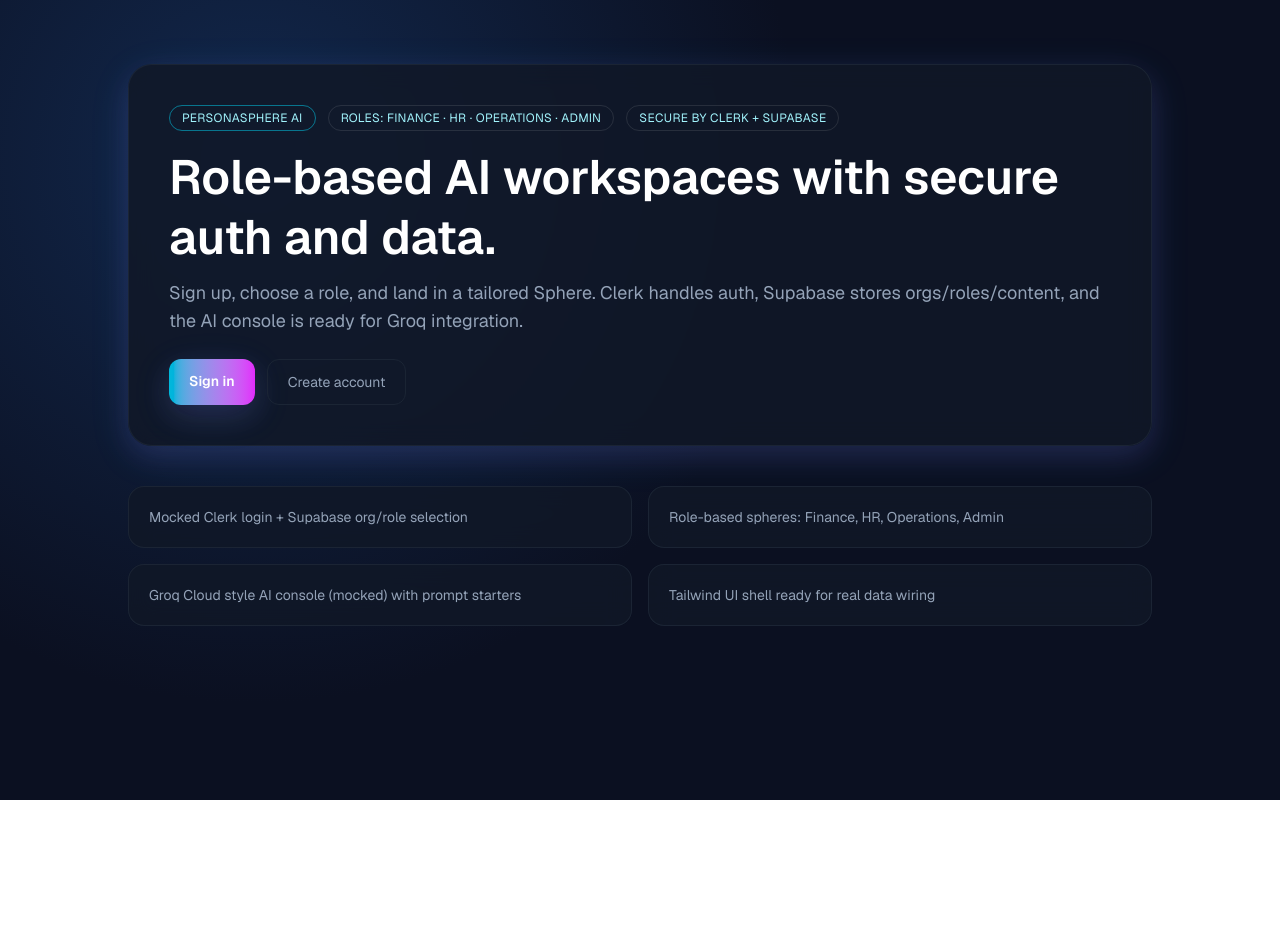
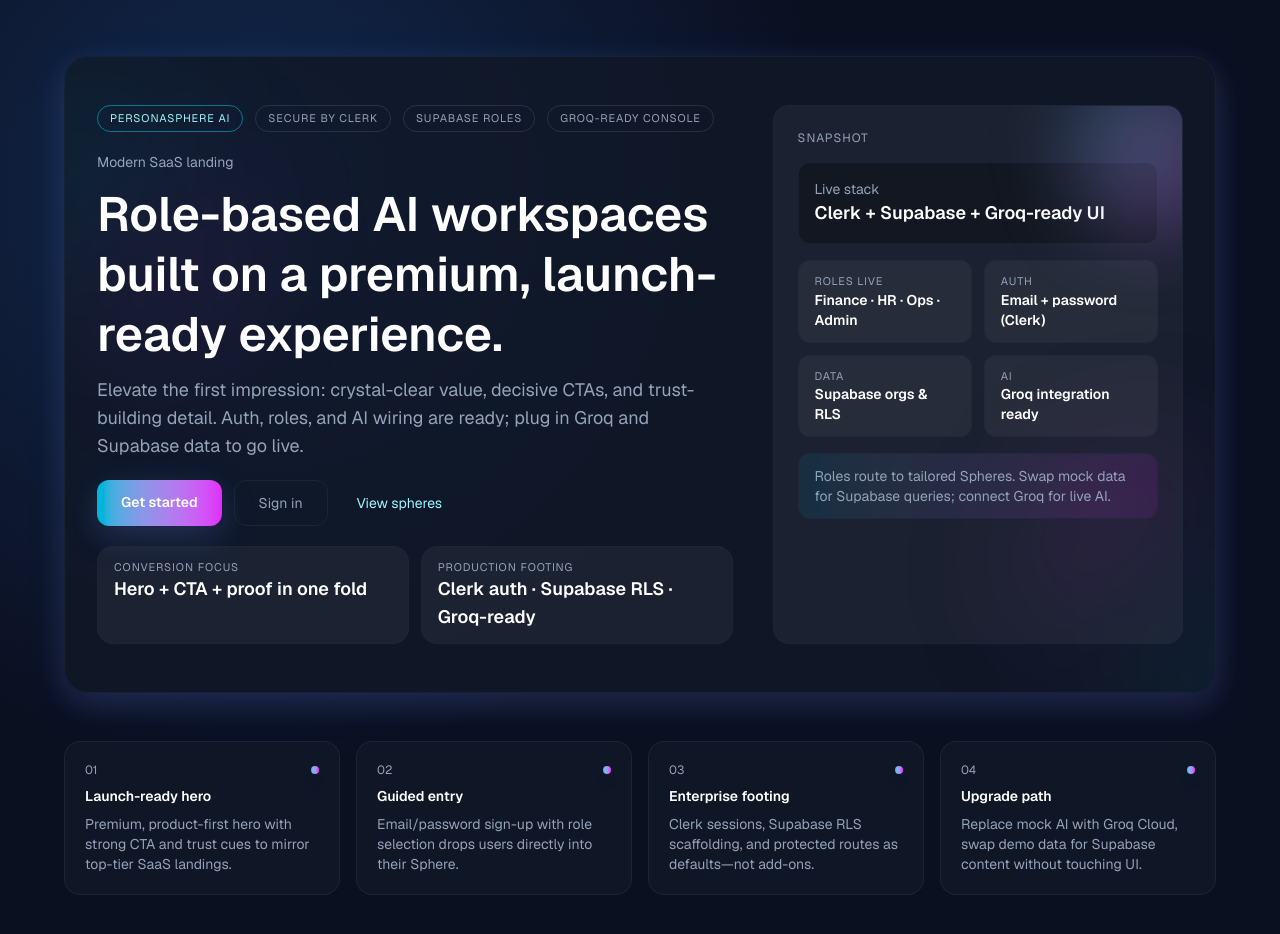
Before and after one commit to Yasir-Khan-7/PersonaShere_AI, a Next.js app: page / in a window 1280 px wide. Shown: the top 934 px of the page. Before the commit the page ends 800 px from the top, so only its background shows below. Built offline with nearby package versions, Linux system fonts and the light colour scheme.

Commit message:
style: premium landing hero and highlights

```diff
--- a/app/page.tsx
+++ b/app/page.tsx
@@ -1,58 +1,142 @@
 import Link from "next/link";
-import { ROLE_LABELS } from "@/lib/mockAuth";
 
-const features = [
-  "Mocked Clerk login + Supabase org/role selection",
-  "Role-based spheres: Finance, HR, Operations, Admin",
-  "Groq Cloud style AI console (mocked) with prompt starters",
-  "Tailwind UI shell ready for real data wiring",
+const badges = ["Secure by Clerk", "Supabase roles", "Groq-ready console"];
+
+const stats = [
+  { label: "Roles live", value: "Finance · HR · Ops · Admin" },
+  { label: "Auth", value: "Email + password (Clerk)" },
+  { label: "Data", value: "Supabase orgs & RLS" },
+  { label: "AI", value: "Groq integration ready" },
+];
+
+const highlights = [
+  {
+    title: "Launch-ready hero",
+    desc: "Premium, product-first hero with strong CTA and trust cues to mirror top-tier SaaS landings.",
+  },
+  {
+    title: "Guided entry",
+    desc: "Email/password sign-up with role selection drops users directly into their Sphere.",
+  },
+  {
+    title: "Enterprise footing",
+    desc: "Clerk sessions, Supabase RLS scaffolding, and protected routes as defaults—not add-ons.",
+  },
+  {
+    title: "Upgrade path",
+    desc: "Replace mock AI with Groq Cloud, swap demo data for Supabase content without touching UI.",
+  },
 ];
 
 export default function Home() {
   return (
-    <div className="min-h-screen px-6 py-16">
-      <div className="mx-auto flex max-w-5xl flex-col gap-10">
-        <div className="glass shadow-glow rounded-3xl border border-[color:var(--color-border)]/70 p-10 text-white">
-          <div className="flex flex-wrap items-center gap-3 text-xs uppercase tracking-wide text-cyan-200">
+    <div className="min-h-screen px-6 py-14">
+      <div className="mx-auto flex max-w-6xl flex-col gap-12">
+        <section className="relative overflow-hidden rounded-3xl border border-[color:var(--color-border)]/60 bg-[color:var(--color-card)]/80 px-8 py-12 shadow-glow">
+          <div className="pointer-events-none absolute -left-16 top-10 h-64 w-64 rounded-full bg-gradient-to-br from-cyan-500/25 via-transparent to-fuchsia-500/20 blur-3xl" />
+          <div className="pointer-events-none absolute -right-24 -bottom-10 h-72 w-72 rounded-full bg-gradient-to-br from-fuchsia-500/25 via-transparent to-cyan-500/20 blur-3xl" />
+          <div className="relative grid gap-10 lg:grid-cols-5">
+            <div className="lg:col-span-3 flex flex-col gap-5 text-white">
+              <div className="flex flex-wrap items-center gap-3 text-[11px] uppercase tracking-[0.08em] text-cyan-200">
                 <span className="rounded-full border border-cyan-400/50 px-3 py-1">PersonaSphere AI</span>
-            <span className="rounded-full border border-white/10 px-3 py-1">
-              Roles: {Object.values(ROLE_LABELS).join(" · ")}
+                {badges.map((badge) => (
+                  <span key={badge} className="rounded-full border border-white/10 px-3 py-1 text-[color:var(--color-muted)]">
+                    {badge}
                   </span>
-            <span className="rounded-full border border-white/10 px-3 py-1">Secure by Clerk + Supabase</span>
+                ))}
               </div>
-          <h1 className="mt-4 text-4xl font-semibold leading-tight sm:text-5xl">
-            Role-based AI workspaces with secure auth and data.
+              <div className="flex flex-col gap-3">
+                <p className="text-sm text-[color:var(--color-muted)]">Modern SaaS landing</p>
+                <h1 className="text-4xl font-semibold leading-tight sm:text-5xl">
+                  Role-based AI workspaces built on a premium, launch-ready experience.
                 </h1>
-          <p className="mt-3 text-lg text-[color:var(--color-muted)]">
-            Sign up, choose a role, and land in a tailored Sphere. Clerk handles auth, Supabase stores
-            orgs/roles/content, and the AI console is ready for Groq integration.
+                <p className="text-lg text-[color:var(--color-muted)] max-w-3xl">
+                  Elevate the first impression: crystal-clear value, decisive CTAs, and trust-building detail.
+                  Auth, roles, and AI wiring are ready; plug in Groq and Supabase data to go live.
                 </p>
-          <div className="mt-6 flex flex-wrap gap-3">
+              </div>
+              <div className="flex flex-wrap gap-3">
+                <Link
+                  href="/auth/sign-up"
+                  className="rounded-xl bg-gradient-to-r from-cyan-500 to-fuchsia-500 px-6 py-3 text-sm font-semibold text-white shadow-glow"
+                >
+                  Get started
+                </Link>
                 <Link
                   href="/auth/sign-in"
-              className="rounded-xl bg-gradient-to-r from-cyan-500 to-fuchsia-500 px-5 py-3 text-sm font-semibold shadow-glow"
+                  className="rounded-xl border border-[color:var(--color-border)]/80 px-6 py-3 text-sm text-[color:var(--color-muted)] hover:border-cyan-400/60"
                 >
                   Sign in
                 </Link>
                 <Link
-              href="/auth/sign-up"
-              className="rounded-xl border border-[color:var(--color-border)]/80 px-5 py-3 text-sm text-[color:var(--color-muted)] hover:border-cyan-400/60"
+                  href="/roles"
+                  className="rounded-xl border border-transparent px-4 py-3 text-sm text-cyan-200 underline-offset-4 hover:underline"
                 >
-              Create account
+                  View spheres
                 </Link>
+              </div>
+              <div className="grid gap-3 sm:grid-cols-2">
+                <div className="rounded-2xl border border-[color:var(--color-border)]/70 bg-white/5 px-4 py-3">
+                  <p className="text-[11px] uppercase tracking-[0.08em] text-[color:var(--color-muted)]">
+                    Conversion focus
+                  </p>
+                  <p className="text-lg font-semibold">Hero + CTA + proof in one fold</p>
+                </div>
+                <div className="rounded-2xl border border-[color:var(--color-border)]/70 bg-white/5 px-4 py-3">
+                  <p className="text-[11px] uppercase tracking-[0.08em] text-[color:var(--color-muted)]">
+                    Production footing
+                  </p>
+                  <p className="text-lg font-semibold">Clerk auth · Supabase RLS · Groq-ready</p>
+                </div>
               </div>
             </div>
 
-        <div className="grid gap-4 sm:grid-cols-2">
-          {features.map((feature) => (
+            <div className="lg:col-span-2">
+              <div className="relative h-full overflow-hidden rounded-2xl border border-[color:var(--color-border)]/70 bg-white/5 p-6">
+                <div className="pointer-events-none absolute -right-12 -top-8 h-40 w-40 rounded-full bg-gradient-to-br from-cyan-400/30 to-fuchsia-500/30 blur-2xl" />
+                <div className="flex flex-col gap-4">
+                  <p className="text-xs uppercase tracking-[0.08em] text-[color:var(--color-muted)]">Snapshot</p>
+                  <div className="rounded-xl border border-[color:var(--color-border)]/70 bg-black/30 p-4">
+                    <p className="text-sm text-[color:var(--color-muted)]">Live stack</p>
+                    <p className="text-lg font-semibold text-white">Clerk + Supabase + Groq-ready UI</p>
+                  </div>
+                  <div className="grid gap-3 sm:grid-cols-2">
+                    {stats.map((item) => (
                       <div
-              key={feature}
-              className="glass rounded-2xl border border-[color:var(--color-border)]/70 p-5 text-sm text-[color:var(--color-muted)]"
+                        key={item.label}
+                        className="rounded-xl border border-[color:var(--color-border)]/60 bg-white/5 px-4 py-3"
                       >
-              {feature}
+                        <p className="text-[11px] uppercase tracking-[0.08em] text-[color:var(--color-muted)]">
+                          {item.label}
+                        </p>
+                        <p className="text-sm font-semibold text-white">{item.value}</p>
                       </div>
                     ))}
                   </div>
+                  <div className="rounded-xl border border-[color:var(--color-border)]/70 bg-gradient-to-r from-cyan-500/10 to-fuchsia-500/10 px-4 py-3 text-sm text-[color:var(--color-muted)]">
+                    Roles route to tailored Spheres. Swap mock data for Supabase queries; connect Groq for live AI.
+                  </div>
+                </div>
+              </div>
+            </div>
+          </div>
+        </section>
+
+        <section className="grid gap-4 sm:grid-cols-2 lg:grid-cols-4">
+          {highlights.map((feature, idx) => (
+            <div
+              key={feature.title}
+              className="glass flex h-full flex-col gap-2 rounded-2xl border border-[color:var(--color-border)]/70 p-5"
+            >
+              <div className="flex items-center justify-between">
+                <p className="text-xs text-[color:var(--color-muted)]">0{idx + 1}</p>
+                <span className="h-2 w-2 rounded-full bg-gradient-to-r from-cyan-400 to-fuchsia-500 shadow-glow" />
+              </div>
+              <p className="text-sm font-semibold text-white">{feature.title}</p>
+              <p className="text-sm text-[color:var(--color-muted)]">{feature.desc}</p>
+            </div>
+          ))}
+        </section>
       </div>
     </div>
   );
```
Lines whose indentation alone changed are shown as unchanged.
